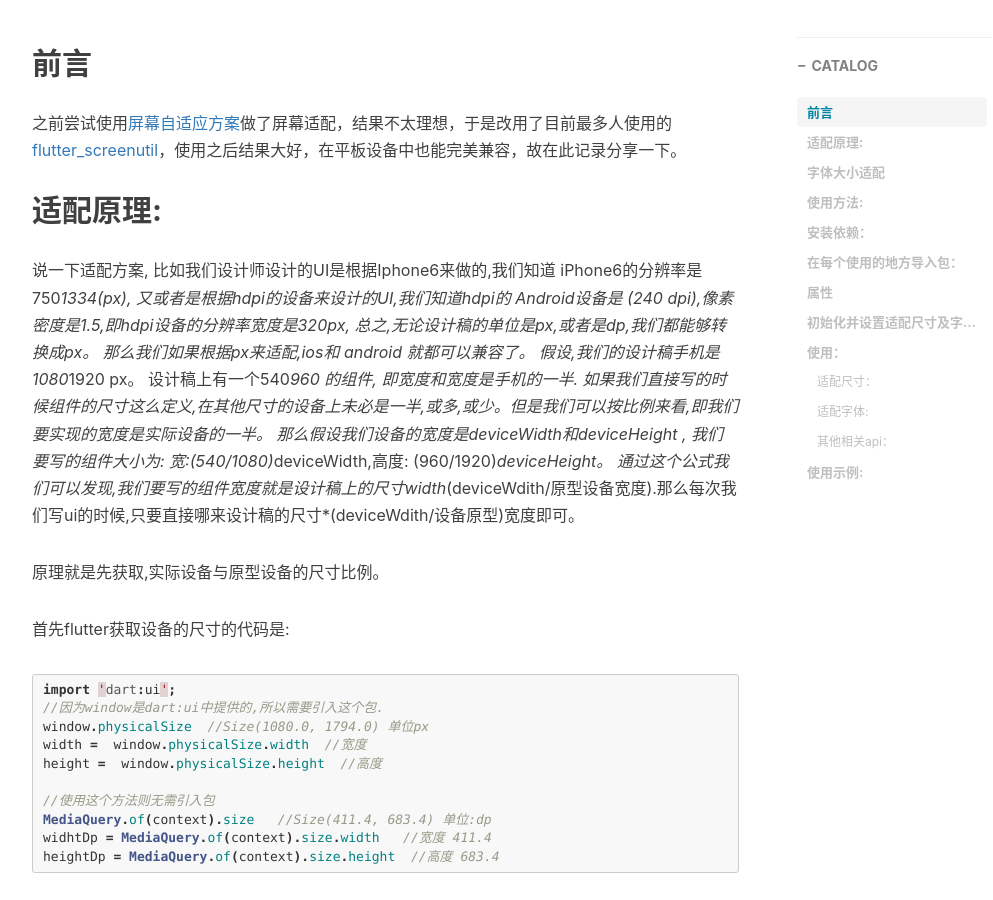
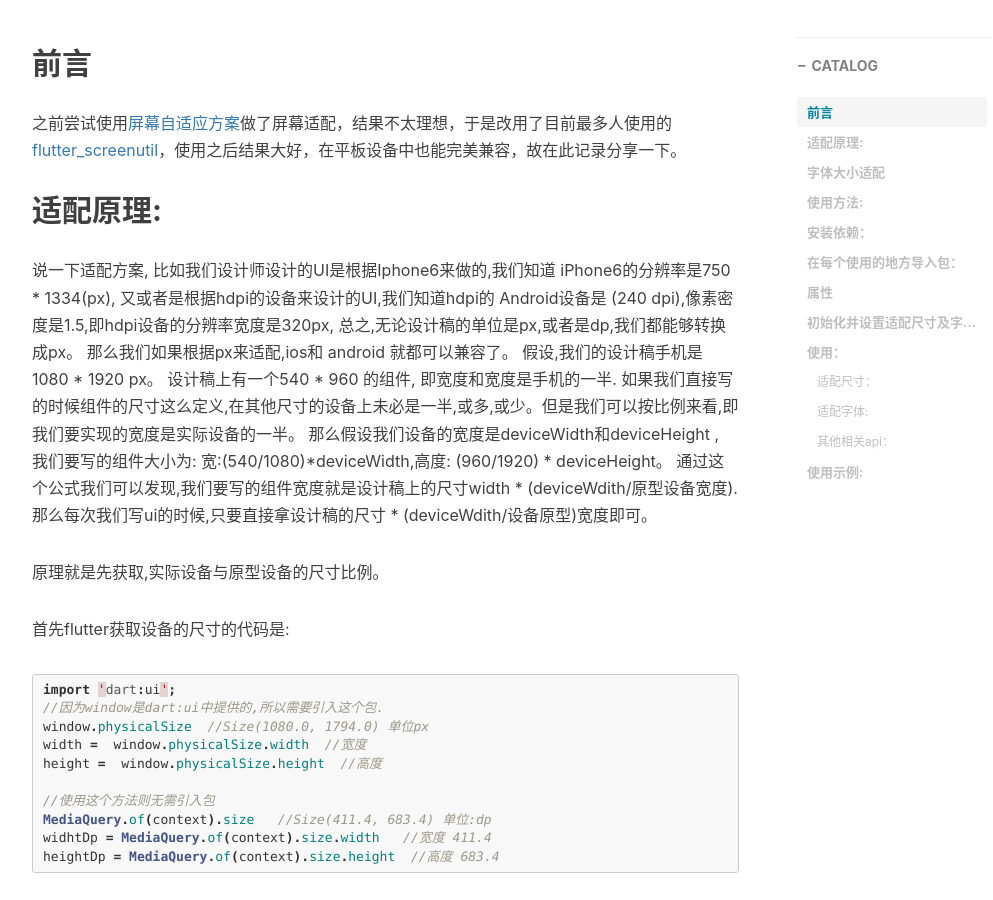
Before and after one commit to toeii/toeii.github.io, a Jekyll site: the page built from _posts/2019-05-16-Flutter屏幕适配方案之flutter_ScreenUtil.md, in a window 1280 px wide and 900 px high, scrolled down 520 px. Shown: the whole window, without its empty margins (233-1226 px from the left). Built offline with Jekyll 4.4.1, drawn with Linux system fonts in a browser that asks for light colours; nearby versions of some CDN libraries; comment, search, counter and statistics services are not loaded.

Commit message:
update posts

```diff
--- a/_posts/2019-05-16-Flutter屏幕适配方案之flutter_ScreenUtil.md
+++ b/_posts/2019-05-16-Flutter屏幕适配方案之flutter_ScreenUtil.md
@@ -14,13 +14,13 @@ tags:
 之前尝试使用[屏幕自适应方案](https://blog.seosiwei.com/detail/46)做了屏幕适配，结果不太理想，于是改用了目前最多人使用的[flutter_screenutil](https://github.com/OpenFlutter/flutter_screenutil)，使用之后结果大好，在平板设备中也能完美兼容，故在此记录分享一下。
 
 ## 适配原理:
-说一下适配方案, 比如我们设计师设计的UI是根据Iphone6来做的,我们知道 iPhone6的分辨率是750*1334(px),
+说一下适配方案, 比如我们设计师设计的UI是根据Iphone6来做的,我们知道 iPhone6的分辨率是750 * 1334(px),
 又或者是根据hdpi的设备来设计的UI,我们知道hdpi的 Android设备是 (240 dpi),像素密度是1.5,即hdpi设备的分辨率宽度是320px, 总之,无论设计稿的单位是px,或者是dp,我们都能够转换成px。
 那么我们如果根据px来适配,ios和 android 就都可以兼容了。
-假设,我们的设计稿手机是1080*1920 px。
-设计稿上有一个540*960 的组件, 即宽度和宽度是手机的一半. 如果我们直接写的时候组件的尺寸这么定义,在其他尺寸的设备上未必是一半,或多,或少。但是我们可以按比例来看,即我们要实现的宽度是实际设备的一半。
-那么假设我们设备的宽度是deviceWidth和deviceHeight , 我们要写的组件大小为: 宽:(540/1080)*deviceWidth,高度: (960/1920)*deviceHeight。
-通过这个公式我们可以发现,我们要写的组件宽度就是设计稿上的尺寸width*(deviceWdith/原型设备宽度).那么每次我们写ui的时候,只要直接哪来设计稿的尺寸*(deviceWdith/设备原型)宽度即可。
+假设,我们的设计稿手机是1080 * 1920 px。
+设计稿上有一个540 * 960 的组件, 即宽度和宽度是手机的一半. 如果我们直接写的时候组件的尺寸这么定义,在其他尺寸的设备上未必是一半,或多,或少。但是我们可以按比例来看,即我们要实现的宽度是实际设备的一半。
+那么假设我们设备的宽度是deviceWidth和deviceHeight , 我们要写的组件大小为: 宽:(540/1080)*deviceWidth,高度: (960/1920) * deviceHeight。
+通过这个公式我们可以发现,我们要写的组件宽度就是设计稿上的尺寸width * (deviceWdith/原型设备宽度).那么每次我们写ui的时候,只要直接拿设计稿的尺寸 * (deviceWdith/设备原型)宽度即可。
 
 原理就是先获取,实际设备与原型设备的尺寸比例。
 
```
